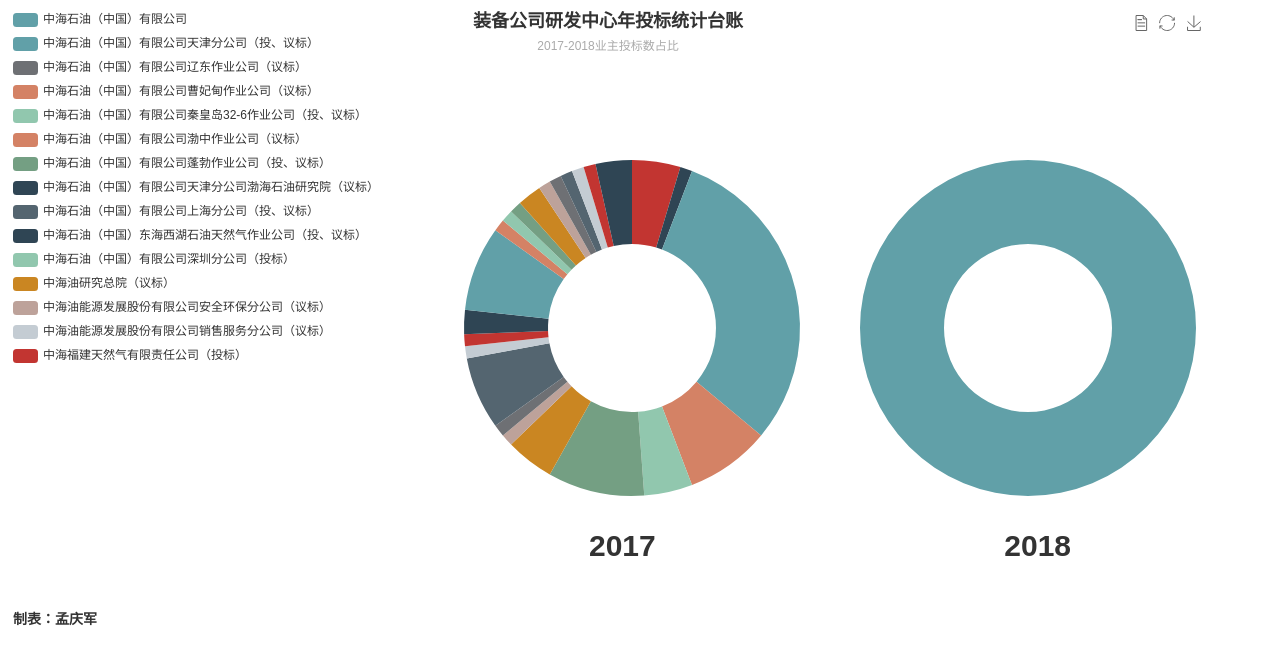
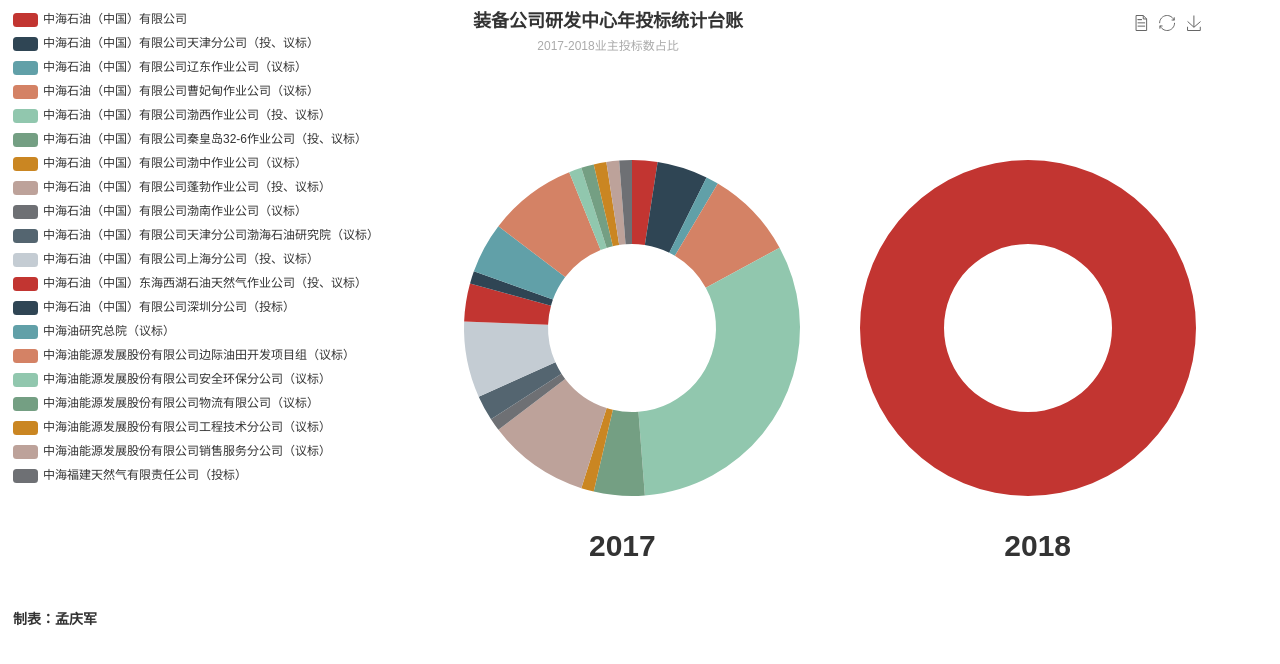
Before and after one commit to mcoq/EVE, a plain HTML site: page index.html in a window 1280 px wide. Drawn offline with Linux system fonts and the light colour scheme.

Commit message:
Update index.html

```diff
--- a/index.html
+++ b/index.html
@@ -119,30 +119,26 @@
                         }
                     },
                     data: [
-                     { "value": 4, "name": "中海石油（中国）有限公司天津分公司渤西作业公司（投、议标）" },
-        { "value": 1, "name": "海洋石油工程股份有限公司(投标)" },
-        { "value": 26,"name": "中海石油（中国）有限公司天津分公司（投、议标）" },
-        { "value": 7, "name": "中海石油（中国）有限公司曹妃甸作业公司（议标）" },
-        { "value": 4, "name": "中海石油（中国）有限公司秦皇岛32-6作业公司（投、议标）" },
-        { "value": 8, "name": "中海石油（中国）有限公司蓬勃作业公司（投、议标）" },
-        { "value": 4, "name": "中海油研究总院（议标）" },
-        { "value": 1, "name": "中海石油（中国）有限公司秦皇岛作业公司（议标）" },
-        { "value": 1, "name": "中海石油（中国）有限公司辽东作业公司（议标）" },
-        { "value": 6, "name": "中海石油（中国）有限公司上海分公司（投、议标）" },
-        { "value": 1, "name": "中海石油（中国）有限公司天津分公司辽东作业公司（议标）" },
-        { "value": 1, "name": "海洋石油工程股份有限公司 设计公司（投标）" },
-        { "value": 2, "name": "中海石油（中国）有限公司天津分公司渤海石油研究院（议标）" },
-        { "value": 7, "name": "中海油能源发展边际油田开发项目组（议标）" },
-        { "value": 1, "name": "中海石油（中国）有限公司渤中作业公司（议标）" },
-        { "value": 1, "name": "中海石油（中国）有限公司深圳分公司（投标）" },
-        { "value": 1, "name": "中海石油（中国）有限公司天津分公司渤南作业公司（议标）" },
-        { "value": 2, "name": "中海石油（中国）有限公司（议标）" },
-        { "value": 1, "name": "中海油能源发展股份有限公司安全环保分公司（议标）" },
-        { "value": 1, "name": "中海油能源物流有限公司（议标）" },
-        { "value": 1, "name": "中海油能源发展工程技术分公司（议标）" },
-        { "value": 1, "name": "中海油能源发展股份有限公司销售服务分公司（议标）" },
-        { "value": 1, "name": "中海福建天然气有限责任公司（投标）" },
-        { "value": 3, "name": "中海石油（中国）东海西湖石油天然气作业公司（投、议标）" }
+                     { "value": 2, "name": "中海石油（中国）有限公司" },
+ { "value": 4, "name": "中海石油（中国）有限公司天津分公司（投、议标）" },
+ { "value": 1, "name": "中海石油（中国）有限公司辽东作业公司（议标）" },
+ { "value": 7, "name": "中海石油（中国）有限公司曹妃甸作业公司（议标）" },
+ { "value": 26, "name": "中海石油（中国）有限公司渤西作业公司（投、议标）"},
+ { "value": 4, "name": "中海石油（中国）有限公司秦皇岛32-6作业公司（投、议标）" },
+ { "value": 1, "name": "中海石油（中国）有限公司渤中作业公司（议标）"},
+ { "value": 8, "name": "中海石油（中国）有限公司蓬勃作业公司（投、议标）"},
+ { "value": 1, "name": "中海石油（中国）有限公司渤南作业公司（议标）" },
+ { "value": 2, "name": "中海石油（中国）有限公司天津分公司渤海石油研究院（议标）" },
+ { "value": 6, "name": "中海石油（中国）有限公司上海分公司（投、议标）" },
+ { "value": 3, "name": "中海石油（中国）东海西湖石油天然气作业公司（投、议标）" },
+ { "value": 1, "name": "中海石油（中国）有限公司深圳分公司（投标）" },
+ { "value": 4, "name": "中海油研究总院（议标）" },
+ { "value": 7, "name": "中海油能源发展股份有限公司边际油田开发项目组（议标）"},
+ { "value": 1, "name": "中海油能源发展股份有限公司安全环保分公司（议标）"},
+ { "value": 1, "name": "中海油能源发展股份有限公司物流有限公司（议标）"},
+ { "value": 1, "name": "中海油能源发展股份有限公司工程技术分公司（议标）"},
+ { "value": 1, "name": "中海油能源发展股份有限公司销售服务分公司（议标）"},
+ { "value": 1, "name": "中海福建天然气有限责任公司（投标）"}
                     ]
                 },
                 {
```
